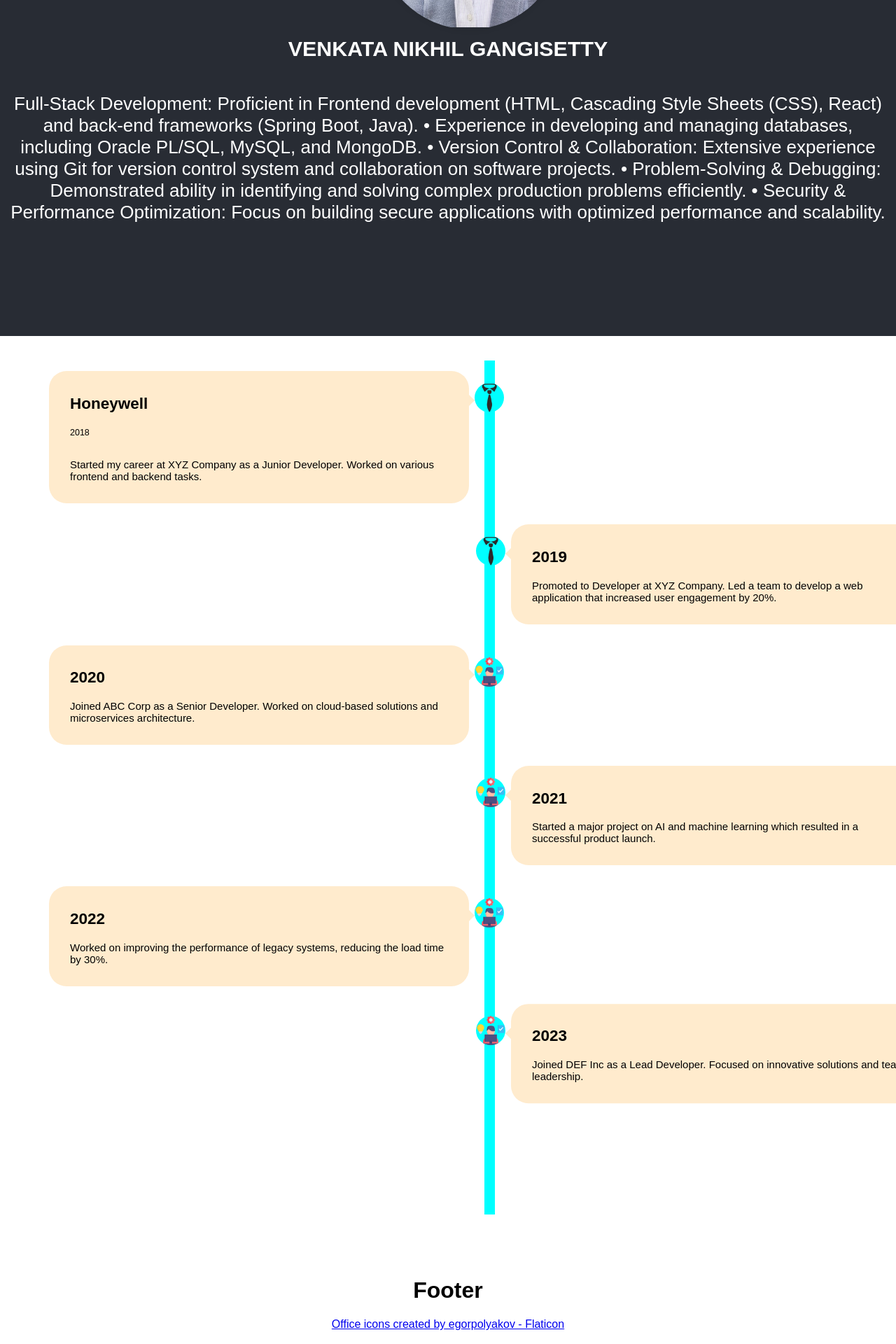
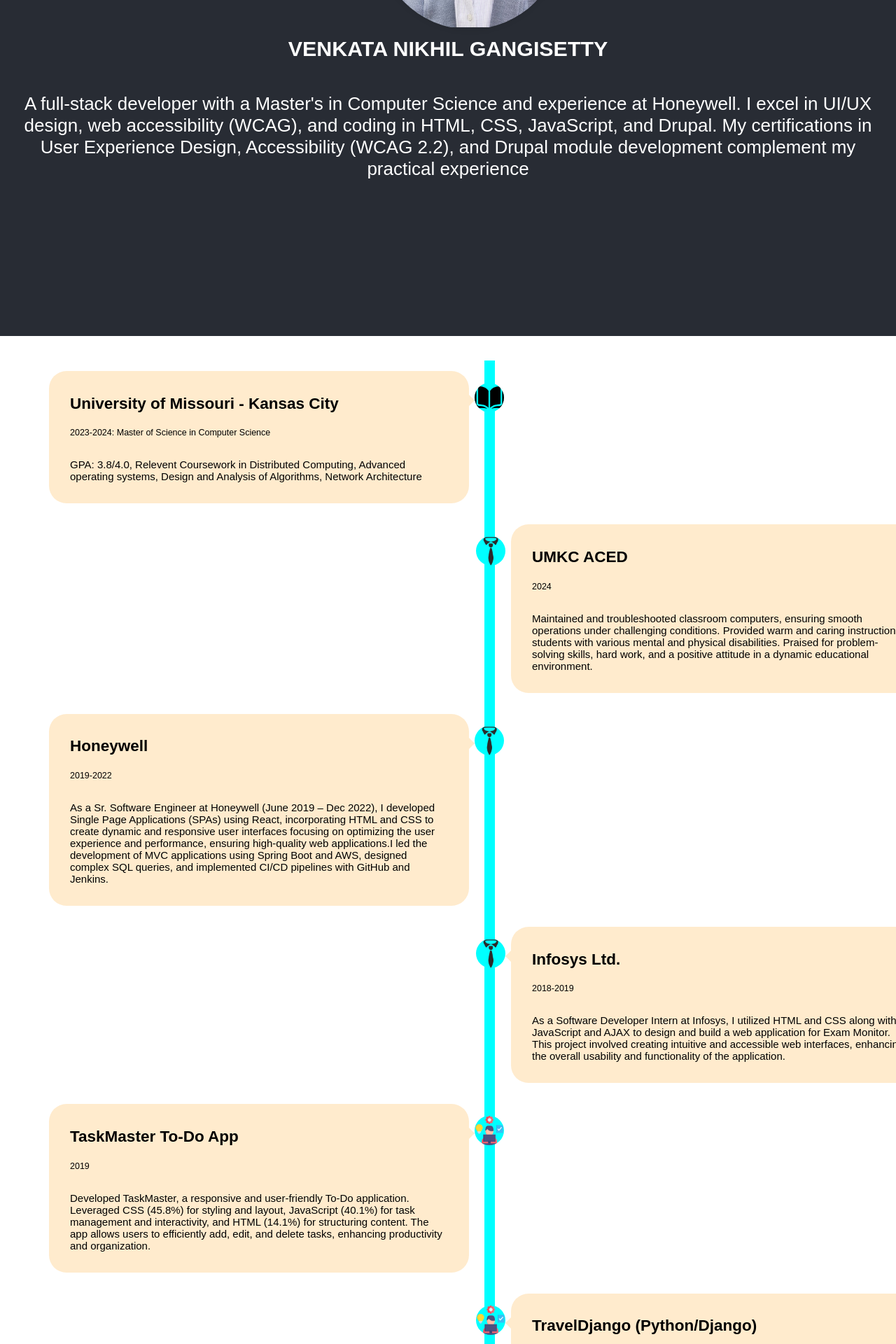
Before and after one commit to gsvn32/portfolio, a React (Create React App) app: page / in a window 1280 px wide. Shown: the part 320-2240 px from the top of the page at 70% size. Built offline with nearby package versions, Linux system fonts and the light colour scheme.

Commit message:
add data

```diff
--- a/src/App.css
+++ b/src/App.css
@@ -217,3 +217,29 @@
   border-right: 15px solid blanchedalmond;
   left: -8px;
 }
+
+
+.App-footer {
+  background-color: #282c34;
+  font-size: calc(10px + 2vmin);
+  color: white;
+  display: flex;
+  flex-direction: row;
+}
+.App-footer a {
+  color: white;
+  font-size: calc(5px + 2vmin);
+}
+.App-footer div {
+  padding: 20px 30px;
+  color: white;
+  text-align: left;
+  font-size: calc(5px + 2vmin);
+}
+
+
+
+.copyright {
+  top: 86%;
+  position: relative;
+}
--- a/src/App.tsx
+++ b/src/App.tsx
@@ -51,85 +51,121 @@
     </div>
     <h3 className='heading-name'> VENKATA NIKHIL GANGISETTY </h3>
       <section className="heading-name">
-
-      <p>Full-Stack Development: Proficient in Frontend development (HTML, Cascading Style Sheets (CSS), React) and
-back-end frameworks (Spring Boot, Java).
-• Experience in developing and managing databases, including Oracle PL/SQL, MySQL, and MongoDB.
-• Version Control & Collaboration: Extensive experience using Git for version control system and collaboration on
-software projects.
-• Problem-Solving & Debugging: Demonstrated ability in identifying and solving complex production problems
-efficiently.
-• Security & Performance Optimization: Focus on building secure applications with optimized performance and
-scalability.</p>
+      <p> A full-stack developer with a Master's in Computer Science and experience at Honeywell. I excel in UI/UX design, web accessibility (WCAG), and coding in HTML, CSS, JavaScript, and Drupal. My certifications in User Experience Design, Accessibility (WCAG 2.2), and Drupal module development complement my practical experience</p>
     </section>
       </header>
       <main className="App-main">
       <div className="timeline">
+      <div className="container left">
+    <img src="./education.png" alt="university icon" />
+      <div className="content">
+        <h2>University of Missouri - Kansas City</h2>
+        <small>2023-2024: Master of Science in Computer Science </small>
+        <p>GPA: 3.8/4.0, Relevent Coursework in Distributed Computing, Advanced operating systems, Design and Analysis of Algorithms, Network
+        Architecture</p>
+        <span className='left-arrow'></span>
+      </div>
+    </div>
+      <div className="container right">
+    <img src="./work.png" alt="work icon" />
+      <div className="content">
+        <h2>UMKC ACED</h2>
+        <small>2024</small>
+        <p>Maintained and troubleshooted classroom computers, ensuring smooth operations under challenging conditions. Provided warm and caring instruction to students with various mental and physical disabilities. Praised for problem-solving skills, hard work, and a positive attitude in a dynamic educational environment.</p>
+        <span className='left-arrow'></span>
+      </div>
+    </div>
     <div className="container left">
-    <img src="./work.png" alt="work iocon" />
+    <img src="./work.png" alt="work icon" />
       <div className="content">
         <h2>Honeywell</h2>
-        <small>2018</small>
-        <p>Started my career at XYZ Company as a Junior Developer. Worked on various frontend and backend tasks.</p>
+        <small>2019-2022</small>
+        <p>As a Sr. Software Engineer at Honeywell (June 2019 – Dec 2022), I developed Single Page Applications (SPAs) using React, incorporating HTML and CSS to create dynamic and responsive user interfaces focusing on optimizing the user experience and performance, ensuring high-quality web applications.I led the development of MVC applications using Spring Boot and AWS, designed complex SQL queries, and implemented CI/CD pipelines with GitHub and Jenkins.</p>
         <span className='left-arrow'></span>
       </div>
     </div>
     <div className=" container right">
-    <img src="./work.png" alt="work iocon" />
+    <img src="./work.png" alt="work icon" />
       <div className="content">
-        <h2>2019</h2>
-        <p>Promoted to Developer at XYZ Company. Led a team to develop a web application that increased user engagement by 20%.</p>
+      <h2>Infosys Ltd.</h2>
+      <small>2018-2019</small>
+        <p>As a Software Developer Intern at Infosys, I utilized HTML and CSS along with JavaScript and AJAX to design and build a web application for Exam Monitor. This project involved creating intuitive and accessible web interfaces, enhancing the overall usability and functionality of the application.</p>
         <span className='right-arrow'></span>
       </div>
     </div>
     <div className="container left">
-    <img src="./project.png" alt="project iocon" />
+    <img src="./project.png" alt="project icon" />
       <div className="content">
-        <h2>2020</h2>
-        <p>Joined ABC Corp as a Senior Developer. Worked on cloud-based solutions and microservices architecture.</p>
+        <h2>TaskMaster To-Do App</h2>
+        <small>2019</small>
+        <p>
+        Developed TaskMaster, a responsive and user-friendly To-Do application. Leveraged CSS (45.8%) for styling and layout, JavaScript (40.1%) for task management and interactivity, and HTML (14.1%) for structuring content. The app allows users to efficiently add, edit, and delete tasks, enhancing productivity and organization.
+        </p>
         <span className='left-arrow'></span>
       </div>
     </div>
     <div className="container right">
-    <img src="./project.png" alt="project iocon" />
+    <img src="./project.png" alt="project icon" />
       <div className="content">
-        <h2>2021</h2>
-        <p>Started a major project on AI and machine learning which resulted in a successful product launch.</p>
+        <h2>TravelDjango (Python/Django)</h2>
+       <small>2024: Python, Django, JavaScript, MongoDB/MySQL, API, Git, Weather API</small>
+        <p>A travel planning application that streamlines itinerary creation for tourists. Users can search destinations, receive real-time weather information, and build customized routes with various transportation options. </p>
         <span className='right-arrow'></span>
       </div>
     </div>
     <div className="container left">
-    <img src="./project.png" alt="project iocon" />
+    <img src="./project.png" alt="project icon" />
       <div className="content">
-        <h2>2022</h2>
-        <p>Worked on improving the performance of legacy systems, reducing the load time by 30%.</p>
+        <h2>GameMaster: A gamified task manager built in Next.js.</h2>
+        <small>2023: Node.js, React, TypeScript, MongoDB, GitHub Actions,HTML,CSS</small>
+    <p>Developed a full stack application enhancing user productivity through gamification. Designed and implemented user-friendly interfaces and interactive features.Optimized backend and frontend performance to ensure seamless user experiences.</p>
         <span className='left-arrow'></span>
       </div>
     </div>
     <div className="container right">
-    <img src="./project.png" alt="project iocon" />
+    <img src="./project.png" alt="project icon" />
       <div className="content">
-        <h2>2023</h2>
-        <p>Joined DEF Inc as a Lead Developer. Focused on innovative solutions and team leadership.</p>
-        <span className='right-arrow'></span>
+        <h2>CaptionIt - Cloud based AI Image Captioning web Application</h2>
+        <small>Pytorch, django, Azure</small>
+    <p>Generate Descriptive and meaningful descriptions for Images. Developed using pre trained ML model and python Django for web development on Azure.</p>
+         <span className='right-arrow'></span>
       </div>
     </div>
     <div className="container left">
-    <img src="./project.png" alt="project iocon" />
+    <img src="./education.png" alt="university icon" />
       <div className="content">
-        <h2>2024</h2>
-        <p>Continuing my journey at DEF Inc, working on cutting-edge technologies and mentoring junior developers.</p>
+        <h2>Sastra University</h2>
+        <small>2015-2019: Bachelor of Science in Information Technology</small>
+        <p>Relevent Coursework in Software development and design principles, web development, computer networking, programming languages</p>
         <span className='left-arrow'></span>
       </div>
     </div>
   </div>
-
       </main>
-      <footer className="App-footer"><h1>Footer</h1>
-      <a href="https://www.flaticon.com/free-icons/office" title="office icons">Office icons created by egorpolyakov - Flaticon</a>
+      <footer className="App-footer">
+        <div>
+        <h3>Contact</h3>
+        <h5>Nikhil Gangisetty</h5>
+        <a href="mailto:gangietty.nikhil@gmail.com" title="send email">gangietty.nikhil@gmail.com</a>
+        <p>+1 913-709-9391</p>
+        </div>
+        <div>
+          <h3>Address</h3>
+          <p>301 W Armour blvd</p>
+          <p>Kansas City, MO</p>
+        </div>
+        <div>
+        <p className='copyright'>&copy; <span id="currentYear"></span> Nikhil Gangisetty. All rights reserved.</p>
+        </div>
+        <div>
+          <h4>Credits</h4>
+        <a href="https://www.flaticon.com/" title="icons" className='credit'>icons created by egorpolyakov - Flaticon</a>
+        </div>
+        <script>
+        document.getElementById('currentYear').textContent = new Date().getFullYear();
+    </script>
       </footer>
     </div>
   );
 }
-
 export default App;
```
Also changed, not shown: public/education.png (added).
